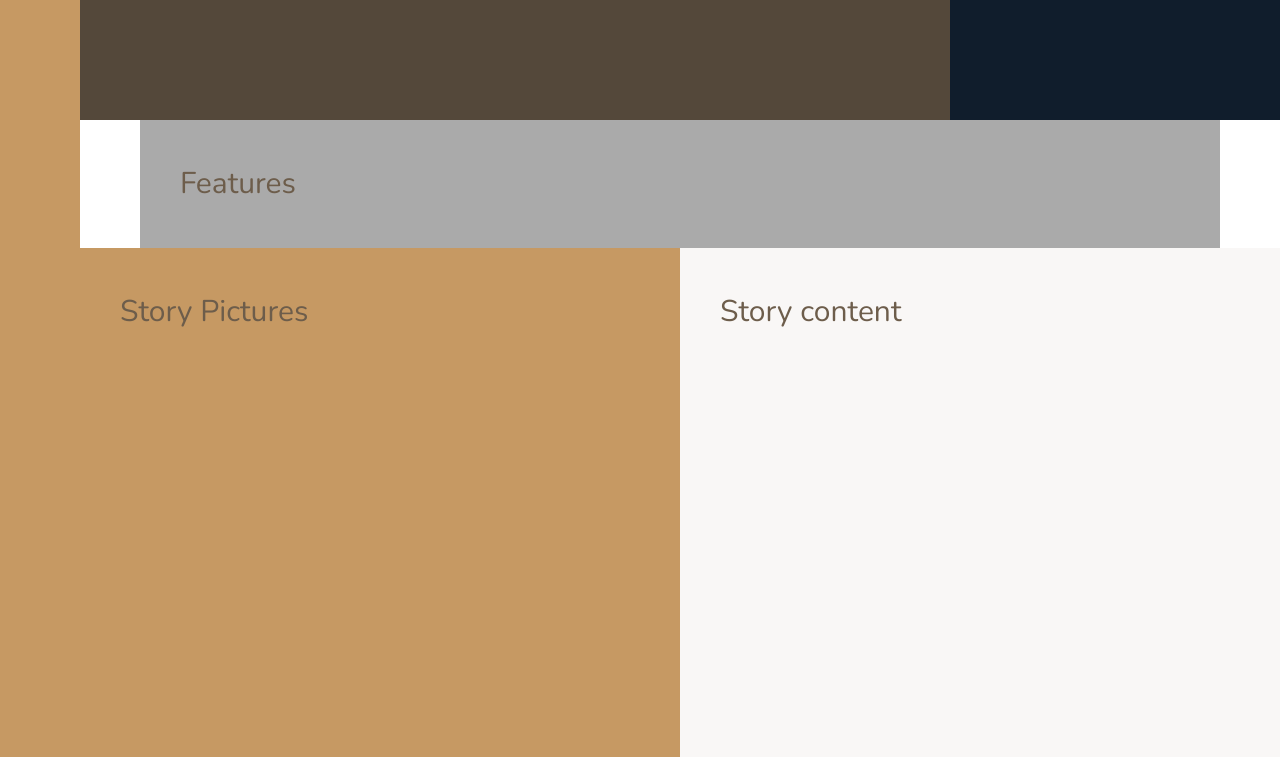
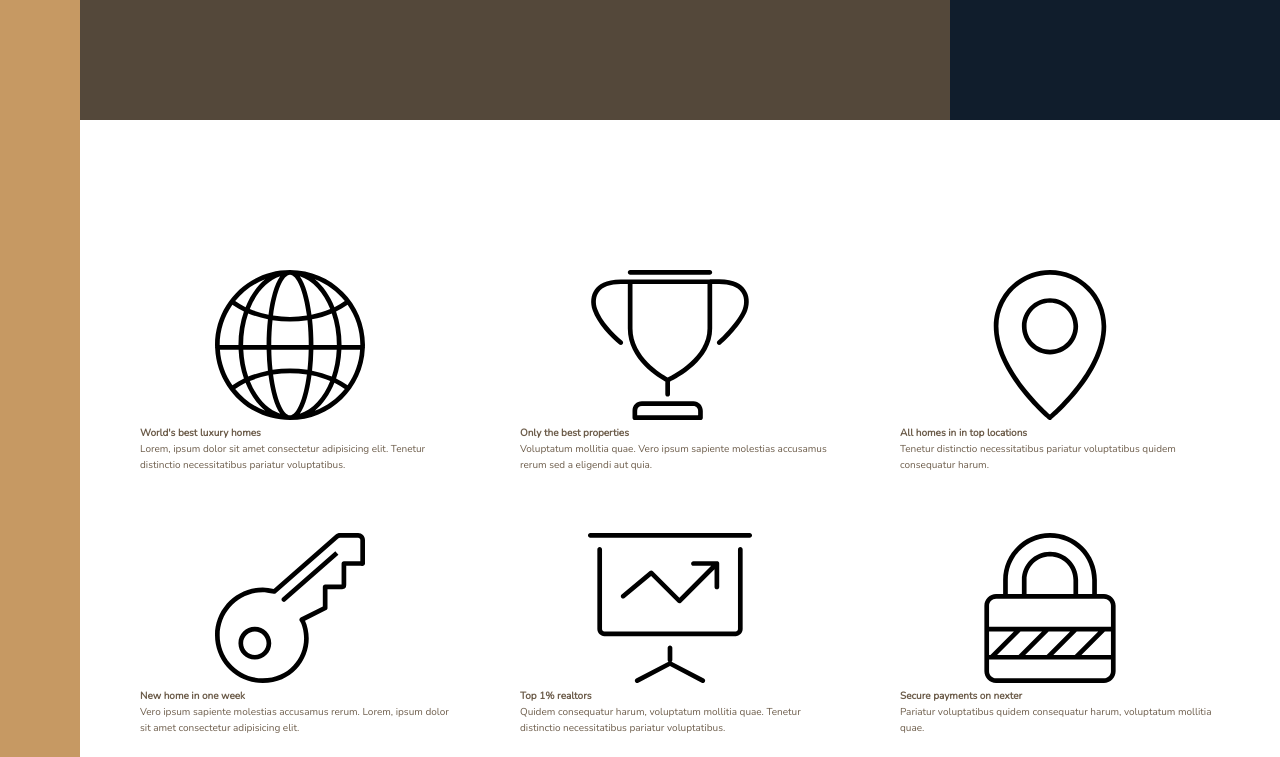
Before and after one commit to huzaifaghazali/Nexter, a website: page index.html in a window 1280 px wide. Shown: the part 520-1277 px from the top of the page. Drawn offline with nearby package versions, Linux system fonts and the light colour scheme.

Commit message:
Create feature section

```diff
--- a/index.html
+++ b/index.html
@@ -22,7 +22,66 @@
 
     <div class="realtors">Top 3 realtors</div>
 
-    <section class="features">Features</section>
+    <section class="features">
+      <div class="feature">
+        <svg class="feature__icon">
+          <use xlink:href="img/sprite.svg#icon-global"></use>
+        </svg>
+        <h4 class="heading-4">World's best luxury homes</h4>
+        <p class="feature__text">
+          Lorem, ipsum dolor sit amet consectetur adipisicing elit. Tenetur distinctio necessitatibus pariatur voluptatibus.
+        </p>
+      </div>
+      <div class="feature">
+        <svg class="feature__icon">
+          <use xlink:href="img/sprite.svg#icon-trophy"></use>
+        </svg>
+        <h4 class="heading-4">Only the best properties</h4>
+        <p class="feature__text">
+          Voluptatum mollitia quae. Vero ipsum sapiente molestias accusamus rerum sed a eligendi aut quia.
+        </p>
+      </div>
+
+      <div class="feature">
+        <svg class="feature__icon">
+          <use xlink:href="img/sprite.svg#icon-map-pin"></use>
+        </svg>
+        <h4 class="heading-4">All homes in in top locations</h4>
+        <p class="feature__text">
+          Tenetur distinctio necessitatibus pariatur voluptatibus quidem consequatur harum.
+        </p>
+      </div>
+
+      <div class="feature">
+        <svg class="feature__icon">
+          <use xlink:href="img/sprite.svg#icon-key"></use>
+        </svg>
+        <h4 class="heading-4">New home in one week</h4>
+        <p class="feature__text">
+          Vero ipsum sapiente molestias accusamus rerum. Lorem, ipsum dolor sit amet consectetur adipisicing elit.
+        </p>
+      </div>
+
+      <div class="feature">
+        <svg class="feature__icon">
+          <use xlink:href="img/sprite.svg#icon-presentation"></use>
+        </svg>
+        <h4 class="heading-4">Top 1% realtors</h4>
+        <p class="feature__text">
+          Quidem consequatur harum, voluptatum mollitia quae. Tenetur distinctio necessitatibus pariatur voluptatibus.
+        </p>
+      </div>
+
+      <div class="feature">
+        <svg class="feature__icon">
+          <use xlink:href="img/sprite.svg#icon-lock"></use>
+        </svg>
+        <h4 class="heading-4">Secure payments on nexter</h4>
+        <p class="feature__text">
+          Pariatur voluptatibus quidem consequatur harum, voluptatum mollitia quae.
+        </p>
+      </div>
+    </section>
 
     <div class="story__pictures">Story Pictures</div>
 
--- a/sass/_base.scss
+++ b/sass/_base.scss
@@ -38,12 +38,4 @@ body {
    display: grid;
    grid-template-rows: 80vh min-content 40vw repeat(3, min-content);
    grid-template-columns: [sidebar-start] 8rem [sidebar-end full-start] minmax(6rem, 1fr) [center-start] repeat(8, [col-start] minmax(min-content, 14rem) [col-end]) [center-end] minmax(6rem, 1fr) [full-end]; // 1140 / 8
-
-
-
-   // testing
-   & > * {
-      padding: 4rem;
-      font-size: 3rem;
-   }
 }
--- a/sass/_features.scss
+++ b/sass/_features.scss
@@ -1,4 +1,9 @@
 .features {
-   background-color: $color-grey-light-2;
    grid-column: center-start / center-end;
+
+   margin: 15rem 0;
+
+   display: grid;
+   grid-template-columns: repeat(3, 1fr);
+   gap: 6rem;
 }
```
Also changed, not shown: css/style.css.
